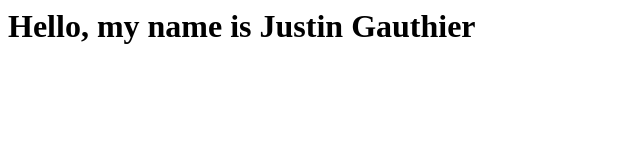
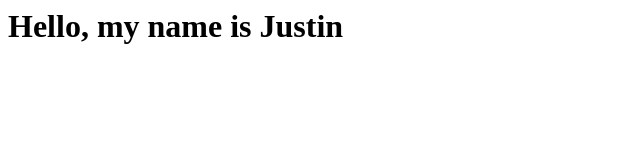
Before and after one commit to justono1/resume-page, a plain HTML site: page index.html in a window 1280 px wide. Shown: the whole page, without its empty margins (0-640 px from the left). Drawn offline with Linux system fonts and the light colour scheme.

Commit message:
Reset to inital setup

```diff
--- a/index.html
+++ b/index.html
@@ -1 +1 @@
-<h1>Hello, my name is Justin Gauthier</h1>
+<h1>Hello, my name is Justin</h1>
```
